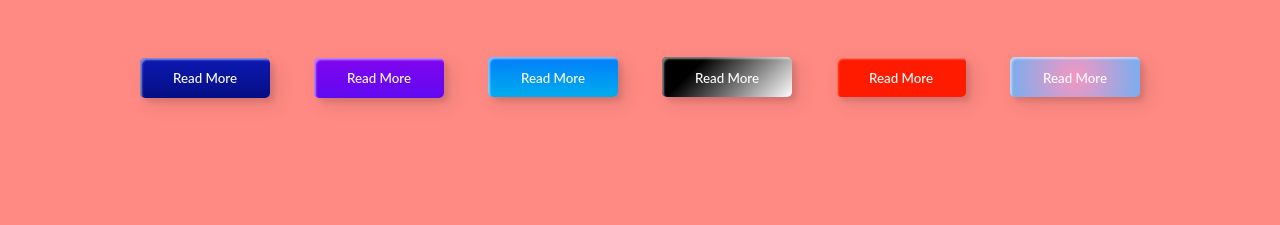
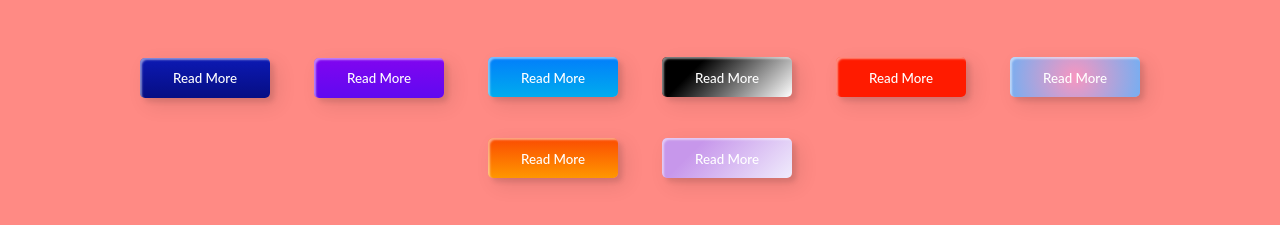
Before and after one commit to atir75/buttons, a plain HTML site: page index.html in a window 1280 px wide. Shown: the part 47-272 px from the top of the page. Drawn offline with Linux system fonts and the light colour scheme.

Commit message:
commit on 'button'

```diff
--- a/index.html
+++ b/index.html
@@ -16,6 +16,8 @@
         <button class="custom-btn btn-4"><span>Read More</span></button>
         <button class="custom-btn btn-5"><span>Read More</span></button>
         <button class="custom-btn btn-6"><span>Read More</span></button>
+        <button class="custom-btn btn-7"><span>Read More</span></button>
+        <button class="custom-btn btn-8"><span>Read More</span></button>
 
 </body>
 </html>
```
